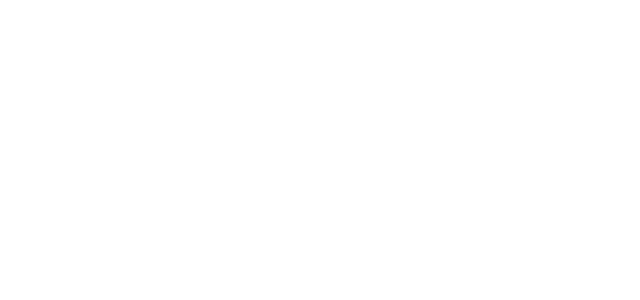
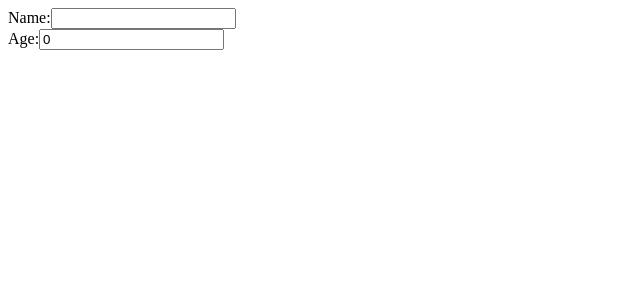
Before and after one commit to ellewright/CourseCareers-React-Unit, a React (Vite) app: page / in a window 1280 px wide. Shown: the top 300 px of the page, without its empty margins (0-640 px from the left). Built offline with nearby package versions, Linux system fonts and the light colour scheme.

Commit message:
Add UseCallbackHook.jsx

```diff
--- a/src/App.jsx
+++ b/src/App.jsx
@@ -21,13 +21,14 @@ import HookRules from "./components/BasicHooks/HookRules"
 import UseRefHook from "./components/BasicHooks/UseRefHook"
 import RefsInClassComponents from "./components/BasicHooks/RefsInClassComponents"
 import UseMemoHook from "./components/BasicHooks/UseMemoHook"
+import UseCallbackHook from "./components/BasicHooks/UseCallbackHook"
 // import user from './user.json'
 // import './styles.css'
 // import img from './img.jpg'
 
 function App() {
   return (
-    <></>
+    <UseCallbackHook />
   )
 }
 
--- /dev/null
+++ b/src/components/BasicHooks/UseCallbackHook.jsx
@@ -0,0 +1,39 @@
+import { useState, useEffect, useCallback } from "react"
+
+export default function UseCallbackHook() {
+    const [name, setName] = useState("")
+    const [age, setAge] = useState(0)
+
+    const printName = useCallback(() => {
+        console.log(`Name: ${name}`)
+    }, [name]) // useMemo but for functions
+
+    // function printName() {
+    //     console.log(`Name: ${name}`)
+    // } this, memoized
+
+    useEffect(() => {
+        console.log("In effect.")
+        printName()
+    }, [printName])
+
+    return (
+        <>
+            <label>
+                Name:
+                <input
+                    value={name}
+                    onChange={e => setName(e.target.value)}
+                />
+            </label>
+            <br />
+            <label>
+                Age:
+                <input
+                    value={age}
+                    onChange={e => setAge(e.target.value)}
+                />
+            </label>
+        </>
+    )
+}
```
